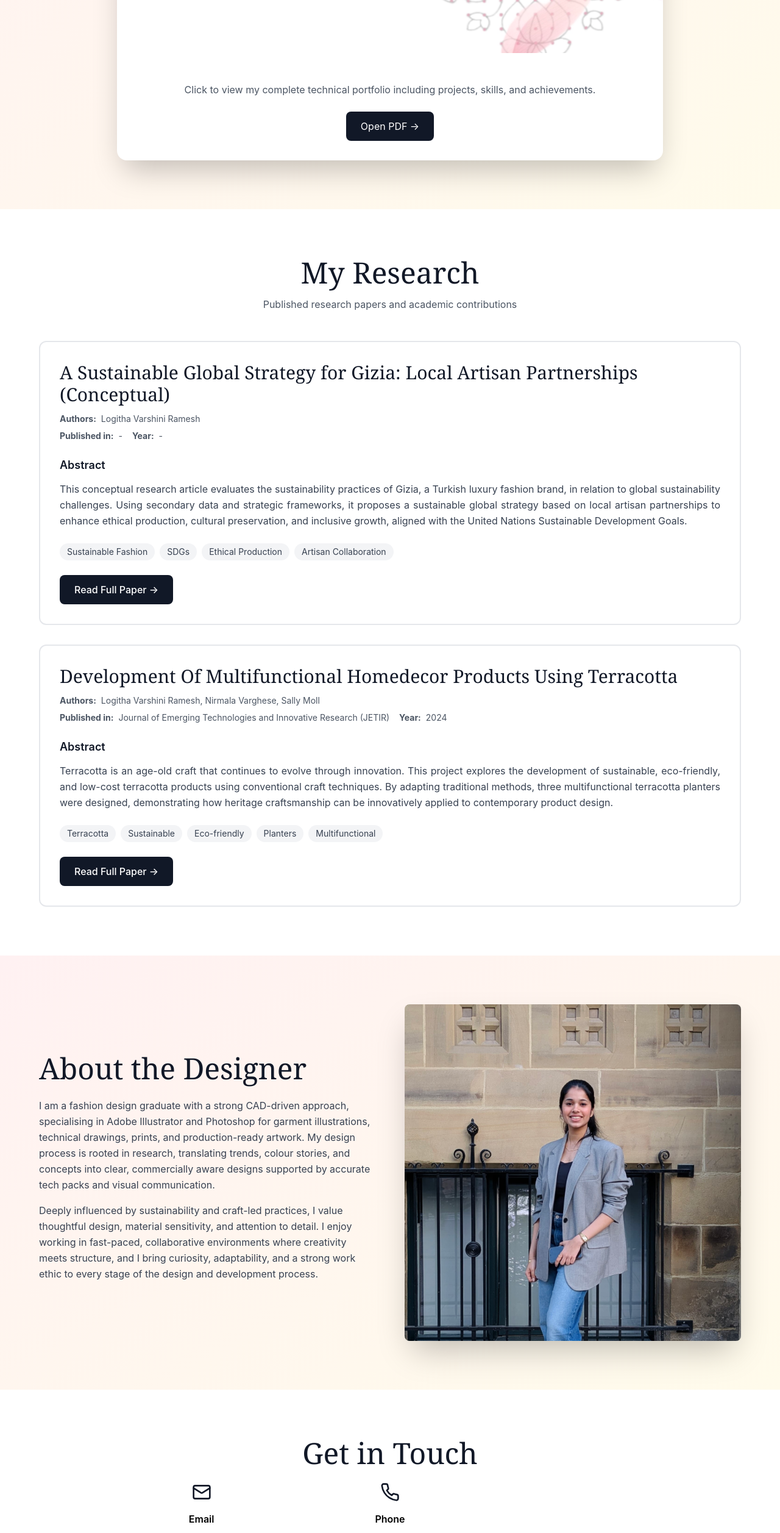
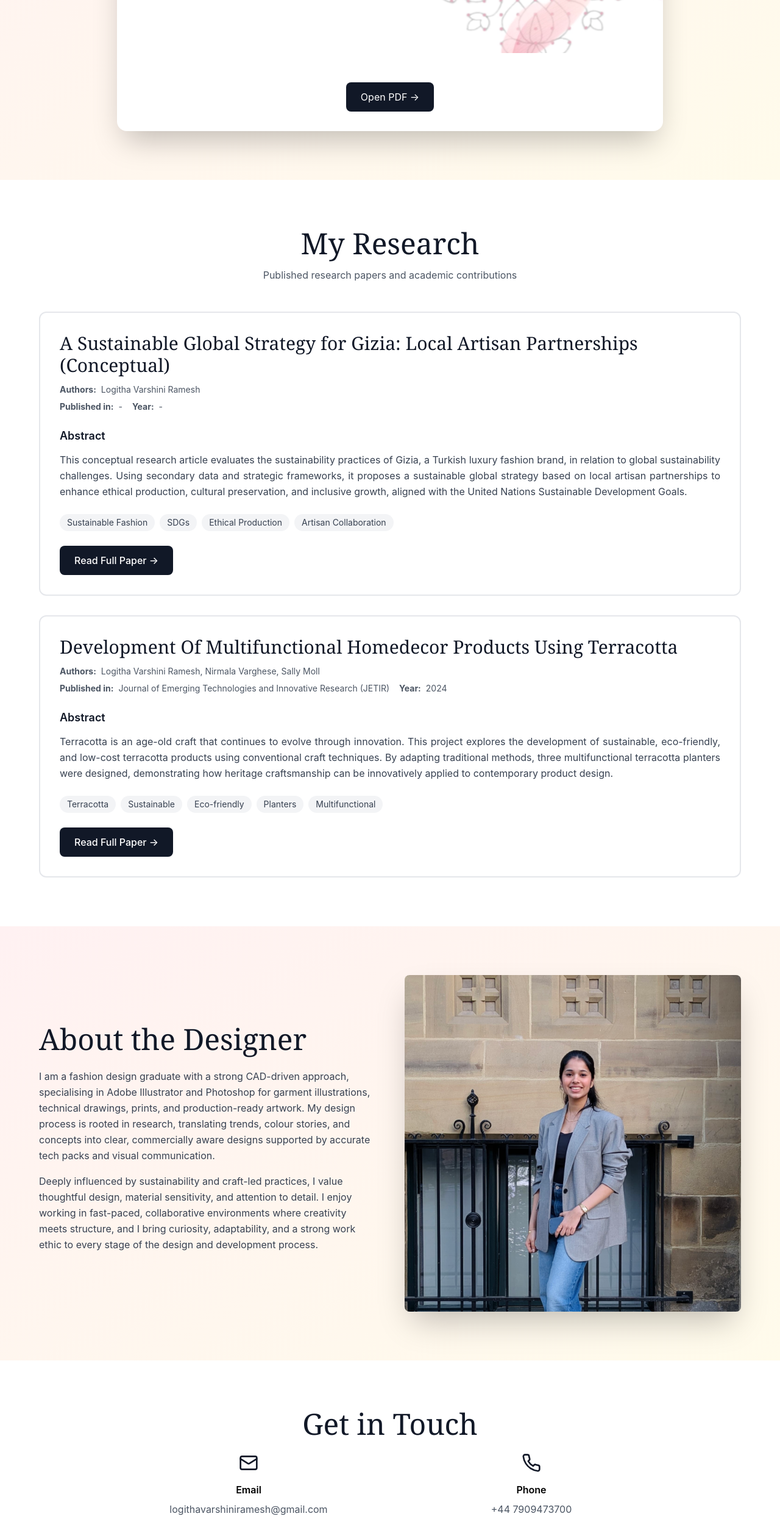
Before and after one commit to varshinilogitha1908-rgb/portfolio, a React (Create React App) app: page / in a window 1280 px wide. Shown: the part 2820-5334 px from the top of the page at 61% size. Built offline with nearby package versions, Linux system fonts and the light colour scheme; the HTML template or start-up script is replaced by a standard one.

Commit message:
2 contact divs

```diff
--- a/src/FashionPortfolio.tsx
+++ b/src/FashionPortfolio.tsx
@@ -343,9 +343,6 @@
               <h3 className="text-2xl font-serif mb-4 text-gray-900">
                 {technicalPortfolio.title}
               </h3>
-              <p className="text-gray-600 mb-6">
-                Click to view my complete technical portfolio including projects, skills, and achievements.
-              </p>
               <a
                 href={technicalPortfolio.pdfUrl}
                 target="_blank"
@@ -482,7 +479,7 @@
           </h2>
 
           {/* Contact Information */}
-          <div className="grid md:grid-cols-3 gap-8 mb-12">
+          <div className="grid md:grid-cols-2 gap-8 mb-12">
             <div className="flex flex-col items-center">
               <Mail className="w-8 h-8 mb-4 text-gray-900" />
               <h3 className="font-semibold mb-2">Email</h3>
```
